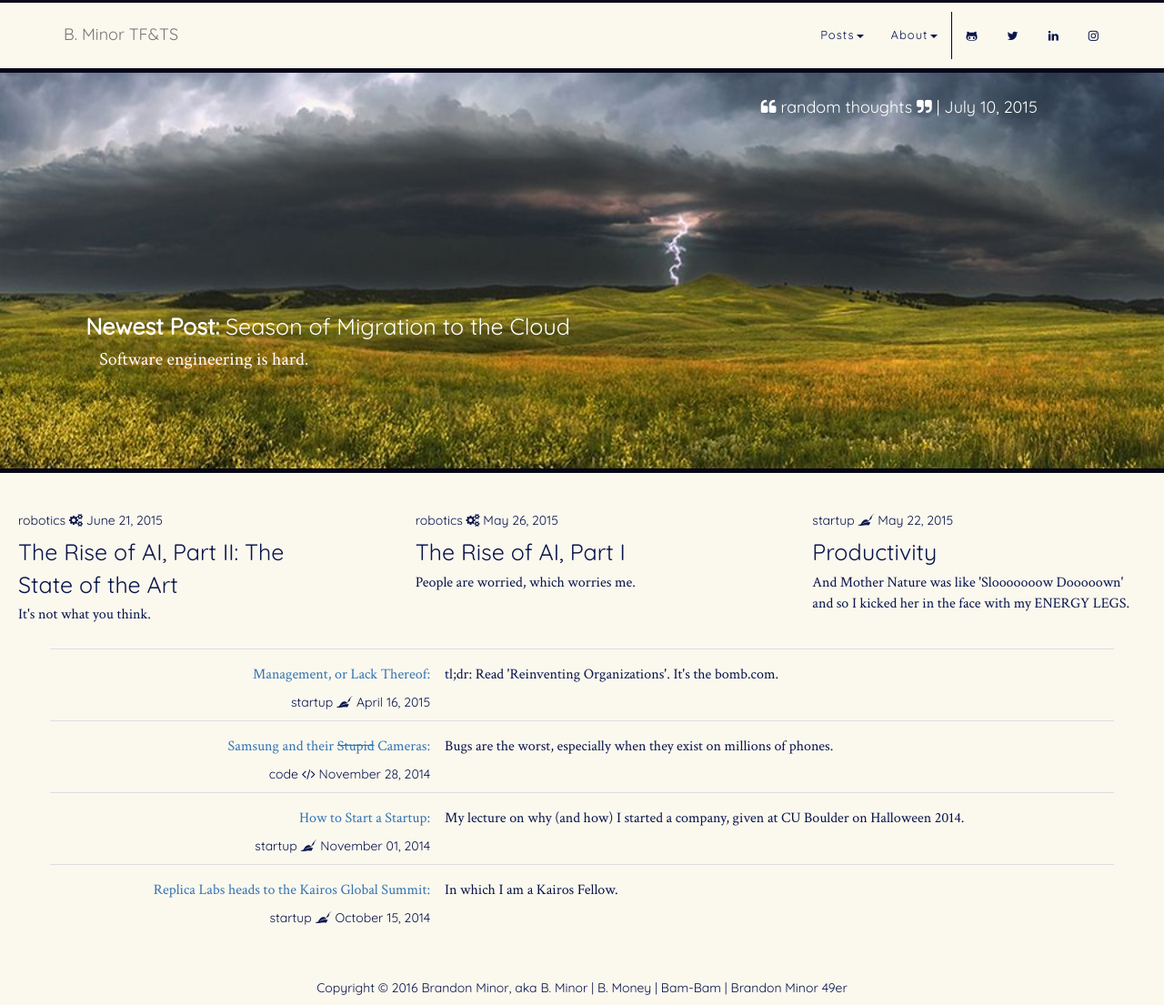
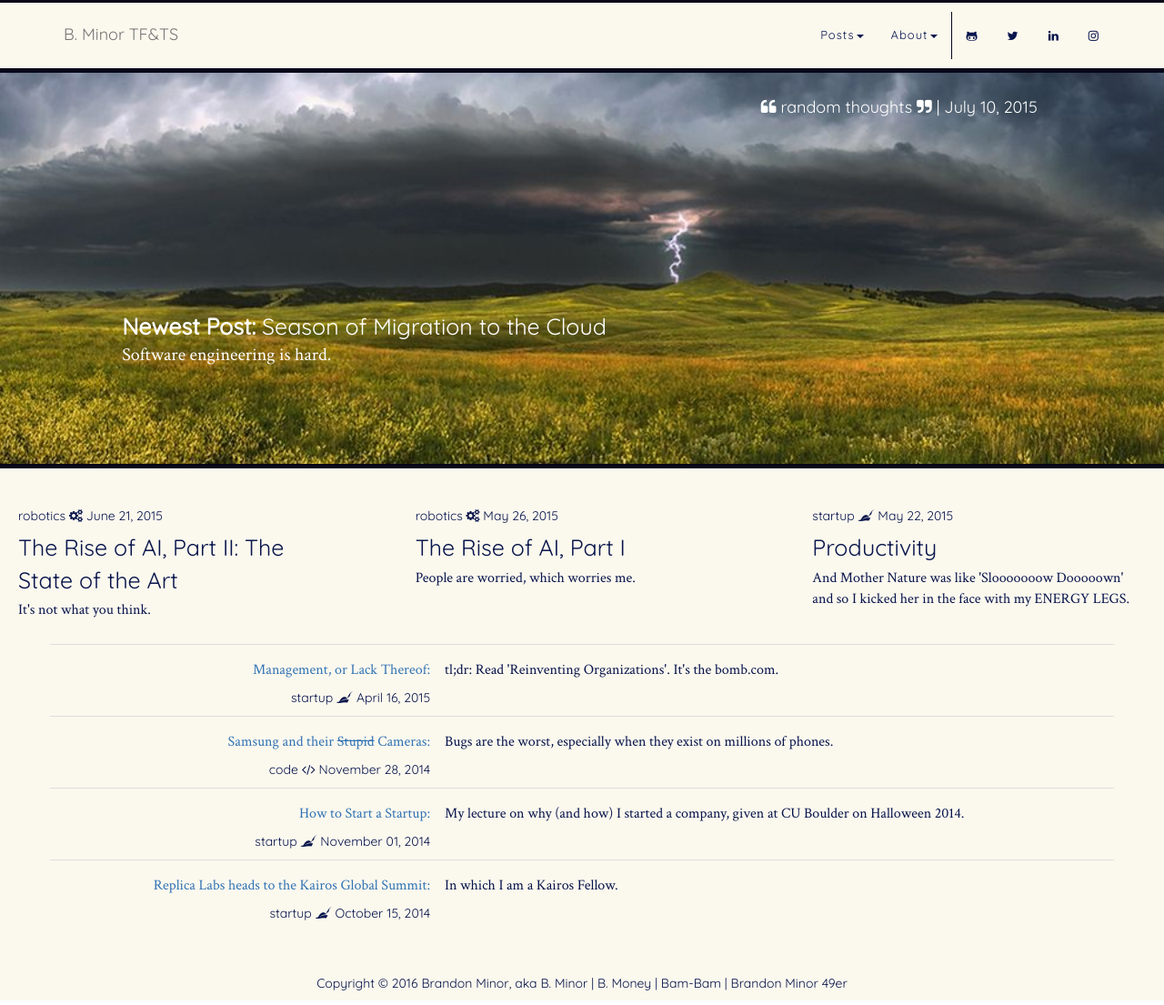
Before and after one commit to bminortx/bminortx.github.io, a Jekyll site: the page built from index.html, in a window 1280 px wide and 1105 px high. Shown: the whole window at 91% size. Built offline with Jekyll 4.4.1, drawn with Linux system fonts in a browser that asks for light colours; nearby versions of some CDN libraries; the list of posts is cut into pages by our own code; comment, search, counter and statistics services are not loaded.

Commit message:
Fix title page for mobile

```diff
--- a/css/cover.css
+++ b/css/cover.css
@@ -134,6 +134,7 @@
     font-size: 25px;
     color: #fff;
     padding-top: 5px;
+    padding-left: 10px;
     text-align: left; }
   .posts-section .headline-header, .posts-section .headline {
     top: -10px;
@@ -147,6 +148,7 @@
   .posts-section .top-headline {
     font-family: "Crimson Text";
     font-size: 20px;
+    padding-left: 25px;
     color: #fff;
     padding-bottom: 5px; }
   .posts-section .headline {
--- a/css/cover.sass
+++ b/css/cover.sass
@@ -150,6 +150,7 @@
     font-size: 25px
     color: #fff
     padding-top: 5px
+    padding-left: 10px
     text-align: left
   .headline-header
     top: -10px
@@ -164,6 +165,7 @@
     @extend .top-headline-header
     font-family: $font-body
     font-size: 20px
+    padding-left: 25px
     color: #fff
     padding-bottom: 5px
   .headline
--- a/index.html
+++ b/index.html
@@ -35,10 +35,12 @@
             </div>
             {% endif %}
           </div>
+          <div class="container">
             <a href="{{ post.url | prepend: site.baseurl }}">
               <div class="row voffset8">
               </div>
               <div class="row voffset8">
+                <div class="col-sm-12">
                   <div id="headline-header" class="top-headline-header">
                     <b>Newest Post: </b>
                     {{ post.title }}<br>
@@ -48,7 +50,9 @@
                   <!-- Preview -->
                   {{ post.preview }}
                 </div>
+              </div>
             </a>
+          </div>
         </div>
       </div>
       <!-- Picture from the blog as background -->
```
Lines whose indentation alone changed are shown as unchanged.
